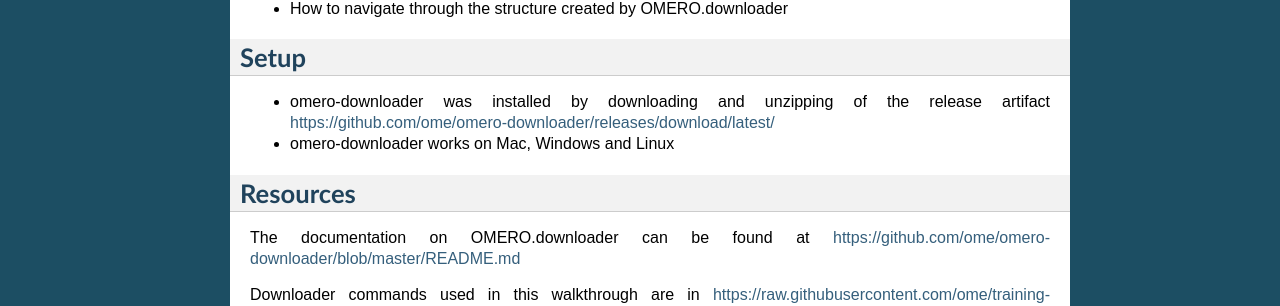
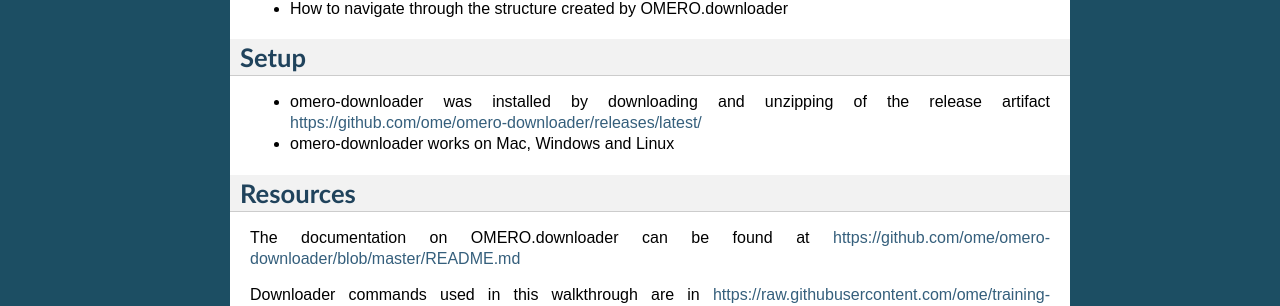
Before and after one commit to ome/omero-guide-download, a Sphinx documentation site: the page built from docs/download.rst, in a window 1280 px wide and 900 px high, scrolled down 302 px. Shown: the part 146-452 px from the top of the window. Built offline with Sphinx 7.4.7, drawn with Linux system fonts in a browser that asks for light colours; some of the changed lines change nothing that is shown.

Commit message:
fix named URL for downloader releases

```diff
--- a/docs/download.rst
+++ b/docs/download.rst
@@ -26,7 +26,7 @@
 **Setup**
 ---------
 
--  omero-downloader was installed by downloading and unzipping of the release artifact \ `https://github.com/ome/omero-downloader/releases/download/latest/ <https://github.com/ome/omero-downloader/releases/download/v0.2.1/OMERO.downloader-0.2.1-release.zip>`__
+-  omero-downloader was installed by downloading and unzipping of the release artifact \ `https://github.com/ome/omero-downloader/releases/latest/ <https://github.com/ome/omero-downloader/releases/download/v0.2.1/OMERO.downloader-0.2.1-release.zip>`__
 
 -  omero-downloader works on Mac, Windows and Linux
 
```
